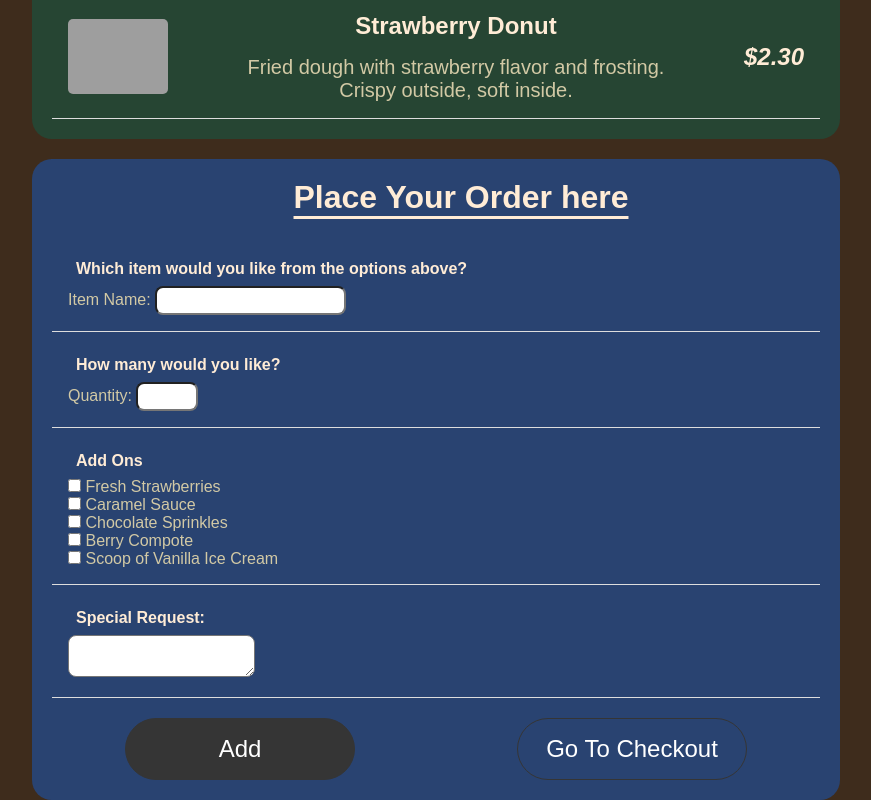
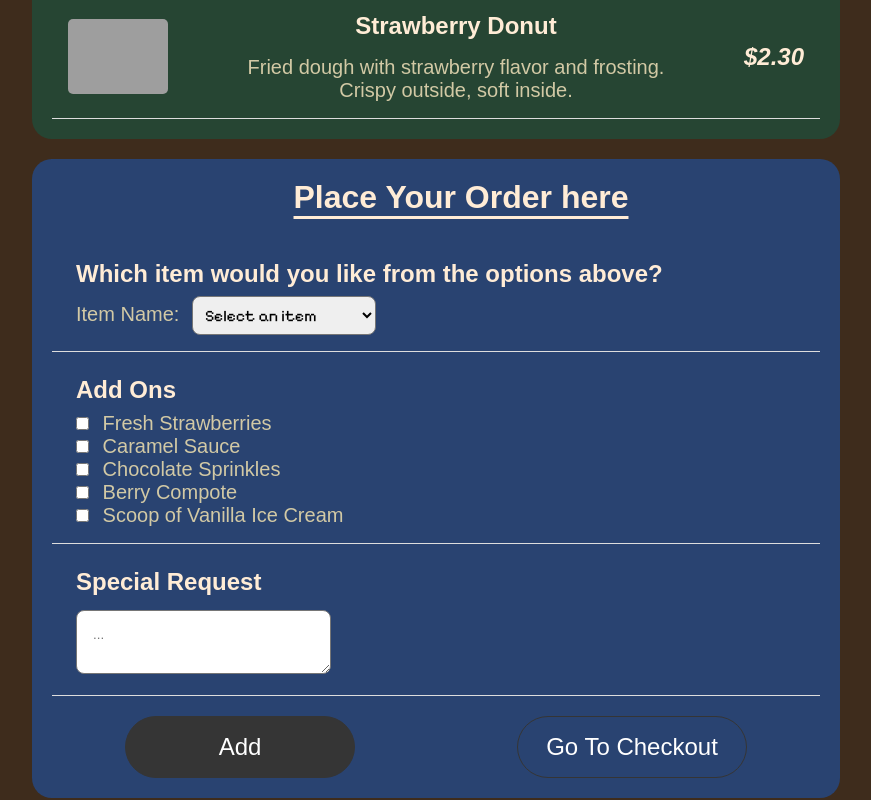
Before and after one commit to gregoriusgrd/restaurant-menu, a plain HTML site: page index.html in a window 1280 px wide. Shown: the part 1200-2000 px from the top of the page, without its empty margins (204-1075 px from the left). Drawn offline with Linux system fonts and the light colour scheme; grey boxes are pictures that could not be loaded; a web font is replaced by a local one.

Commit message:
form-section-update

```diff
--- a/index.html
+++ b/index.html
@@ -84,20 +84,20 @@
               <h2 class="title">Place Your Order here</h2>
               <!-- Form -->
                 <form>
-                  <div class="form-item">
-                      <h3 class="form-sub-title">Which item would you like from the options above?</h3>
-                      <label for="itemName">Item Name: </label>
-                      <input type="text" id="itemName" name="itemName" required>
-                  </div>
-
-                  <div class="form-item">
-                      <h3 class="form-sub-title">How many would you like?</h3>
-                      <label for="itemQuantity">Quantity: </label>
-                      <input type="number" id="itemQuantity" min="0" max="10" required>
+                  <div class="form-group">
+                    <h3 class="form-sub-title">Which item would you like from the options above?</h3>
+                    <label class="form-label" for="form-item-name">Item Name: </label>
+                    <select id="form-item-name" name="form-item-name" required>
+                      <option value="" disabled selected>Select an item</option>
+                      <option value="latte">Latte</option>
+                      <option value="cherry-milkshake">Cherry Milkshake</option>
+                      <option value="blueberry-muffin">Blueberry Muffin</option>
+                      <option value="strawberry-donut">Strawberry Donut</option>
+                    </select>
                   </div>
 
                   <!-- Add Ons-->
-                  <div class="form-item">
+                  <div class="form-group">
                     <h3 class="form-sub-title">Add Ons</h3>
                     <div class="add-on-item">
                       <input type="checkbox" id="strawberries" name="add-ons" />
@@ -121,10 +121,10 @@
                     </div>
                   </div>
 
-                  <div class="form-item">
-                    <h3 class="form-sub-title">Special Request: </h3>
+                  <div class="form-group">
+                    <h3 class="form-sub-title">Special Request </h3>
                       <label for="special-request"></label>
-                      <textarea name="special-request" id="special-request"></textarea>
+                      <textarea name="special-request" id="special-request" placeholder="..."></textarea>
                   </div>
 
                   <div class="btn-container">
--- a/style.css
+++ b/style.css
@@ -93,17 +93,17 @@ a:hover {
 
 .menu-item {
     display: flex;
-    align-items: center; /* Vertically centers content */
-    justify-content: space-between; /* Creates space between items */
-    gap: 1rem; /* Adds space between child elements */
+    align-items: center;
+    justify-content: space-between;
+    gap: 1rem;
     padding: 1rem;
-    border-bottom: 1px solid #ddd; /* Optional: Separates items visually */
+    border-bottom: 1px solid #ddd;
 }
 
 .item-image {
-    width: 100px; /* Adjust size as needed */
-    height: auto; /* Maintains aspect ratio */
-    border-radius: 5px; /* Optional: Rounds image corners */
+    width: 100px;
+    height: auto;
+    border-radius: 5px;
 }
 
 .item-details {
@@ -112,7 +112,7 @@ a:hover {
 }
 
 .item-name {
-    font-size: 1.5rem; /* Adjust font size as needed */
+    font-size: 1.5rem;
     font-weight: bold;
     padding-bottom: 1rem;
     color: #ffecd6;
@@ -134,6 +134,10 @@ a:hover {
 
 /* FORM SECTION */
 
+form {
+    font-size: 1.25rem;
+}
+
 #order-form {
     margin-top: 20px;
 }
@@ -146,40 +150,58 @@ a:hover {
     border-radius: 20px;
 }
 
-.form-item {
+.form-group {
     padding: 1rem;
     border-bottom: 1px solid #ddd;
 }
 
 .form-sub-title {
-    font-size: 1rem;
+    font-size: 1.5rem;
     color: #ffecd6;
     margin: 0.5rem;
 }
 
+#form-item-name {
+    border-radius: 0.5rem;
+    padding: 0.5rem;
+    font-family: "Pixelify Sans", sans-serif;
+    font-size: 1rem;
+    margin-left: 7px;
+}
+
 label {
    color: #d2c9a5;
+   margin-left: 8px;
 }
 
 .menu-item {
     display: flex;
-    align-items: center; /* Vertically centers content */
-    justify-content: space-between; /* Creates space between items */
-    gap: 1rem; /* Adds space between child elements */
+    align-items: center;
+    justify-content: space-between;
+    gap: 1rem;
     padding: 1rem;
-    border-bottom: 1px solid #ddd; /* Optional: Separates items visually */
+    border-bottom: 1px solid #ddd;
 }
+
+/* INPUT SECTION */
 
 input {
     font-family: "Jersey 15", sans-serif;
     border-radius: 0.5rem;
     padding: 5px;
+    margin-left: 8px;
 }
 
 textarea {
     font-family: "Jersey 15", sans-serif;
     border-radius: 0.5rem;
-    padding: 5px;
+    width: 30%;
+    padding: 1rem;
+    margin-top: 6px;
+}
+
+select {
+    width: 25%;
 }
 
 /* BUTTON */
@@ -204,8 +226,7 @@ textarea {
   cursor: pointer;
 }
 
-.btn-color-1,
-.btn-color-2:hover {
+.btn-color-1, .btn-color-2:hover {
   background: rgb(53, 53, 53);
   color: white;
 }
@@ -225,15 +246,3 @@ textarea {
 .btn-container {
     gap: 1rem;
 }
-
-/* button {
-    margin: auto;
-    padding: 1rem;
-    width: 40%;
-    border: 1px solid #294371;
-    border-radius: 2rem;
-    background: #d2c9a5;
-    font-family: "Jersey 15", sans-serif;
-    font-size: 1.5rem;
-    color: white;
-} */
```
